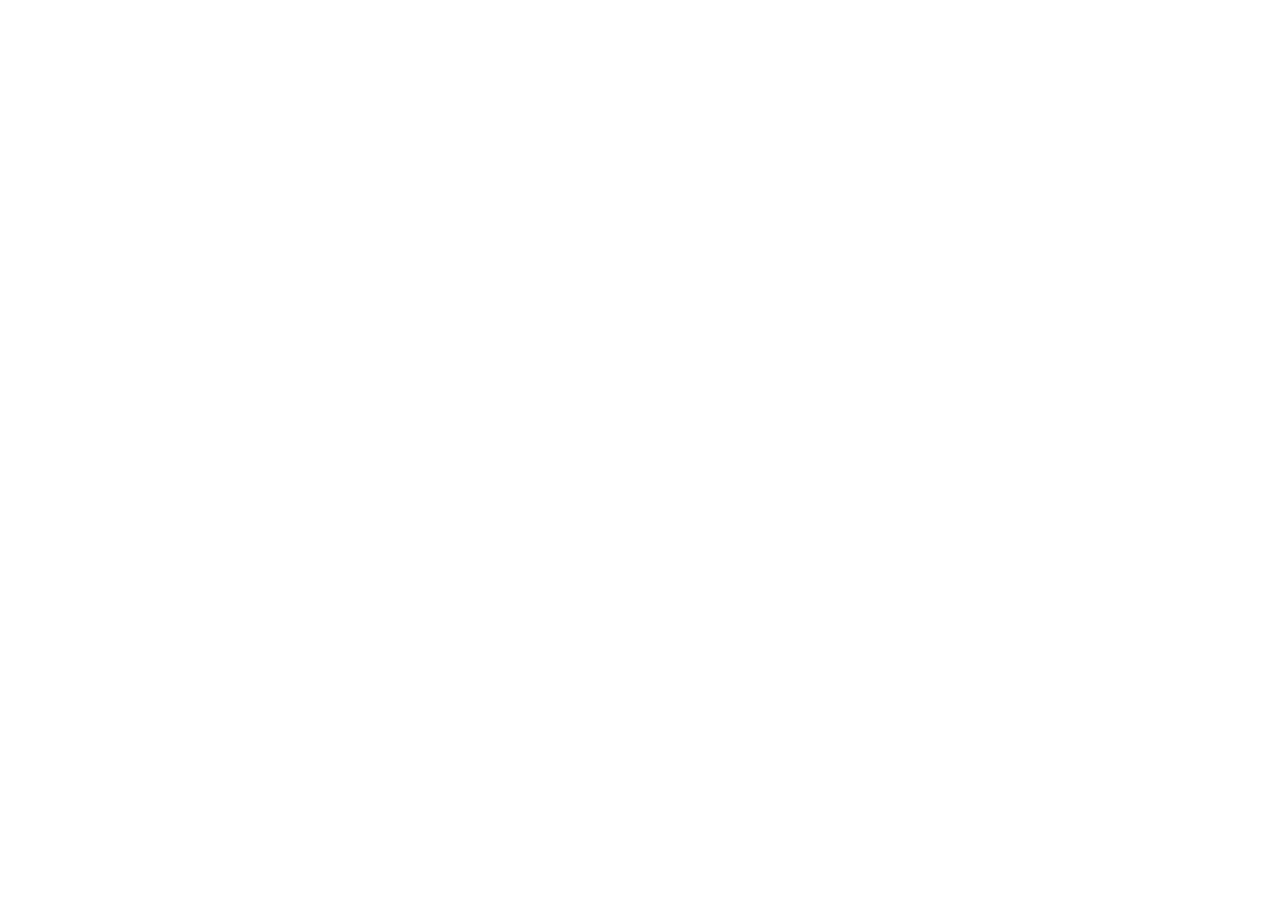
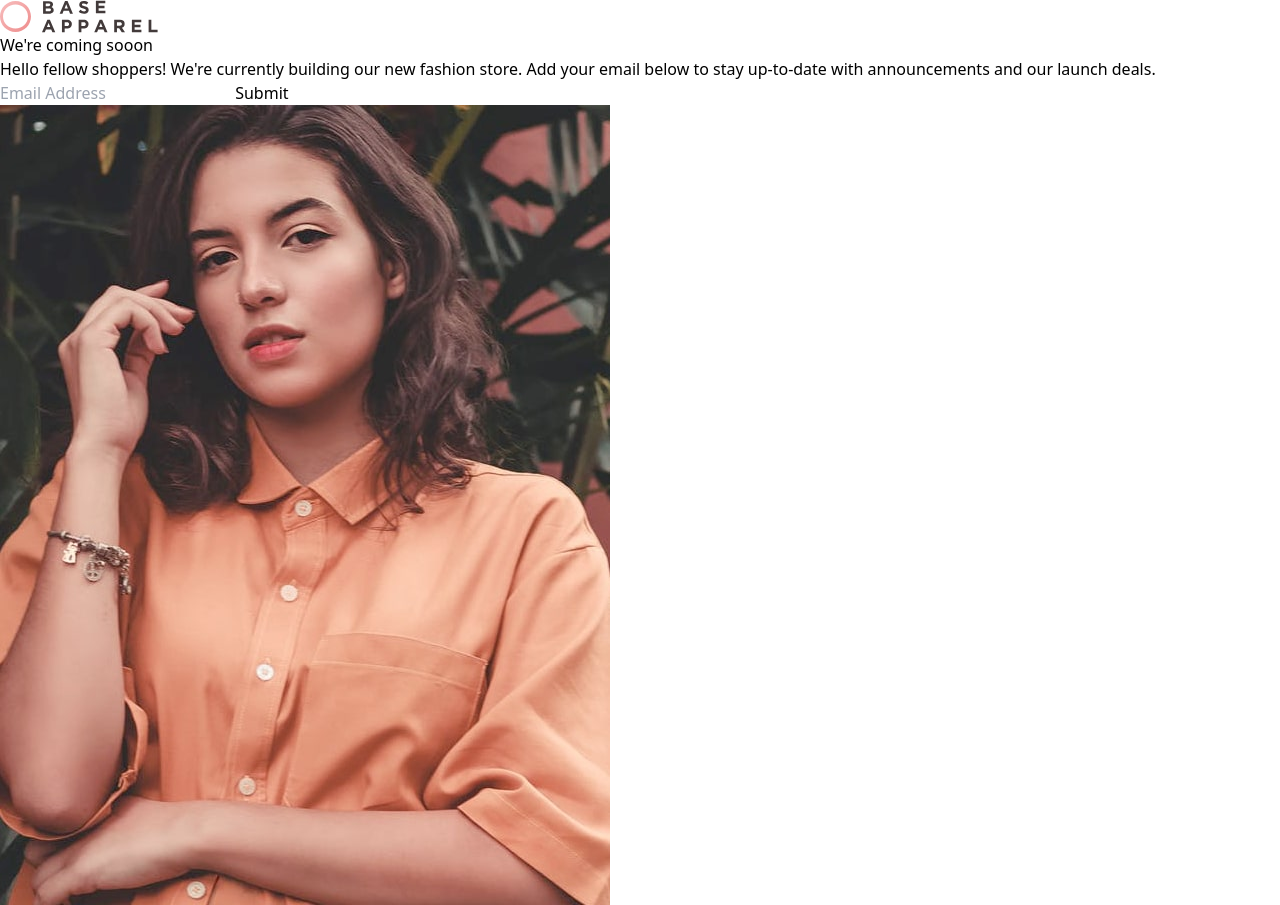
Before and after one commit to codexshell/base-apparel-coming-soom-page, a SvelteKit app: page / in a window 1280 px wide. Before the commit the page ends 800 px from the top, so only its background shows below. Built offline with nearby package versions, Linux system fonts and the light colour scheme.

Commit message:
add htm content

```diff
--- /dev/null
+++ b/src/lib/TextField.svelte
@@ -0,0 +1,8 @@
+<script></script>
+
+<form>
+  <input type="email" placeholder="Email Address" required>
+  <button type="submit">Submit</button>
+</form>
+
+<style></style>
--- a/src/routes/+page.svelte
+++ b/src/routes/+page.svelte
@@ -1,4 +1,5 @@
 <script>
+	import TextField from '$lib/TextField.svelte';
 </script>
 
 <svelte:head>
@@ -6,6 +7,28 @@
 	<meta name="description" content="coming soon page demo" />
 </svelte:head>
 
-<section></section>
+<section>
+	<div class="section__content">
+		<!-- * section logo -->
+		<div class="logo">
+			<img src="/logo.svg" alt="" />
+		</div>
+	</div>
+
+	<h1><span>We're</span> coming sooon</h1>
+
+	<p>
+		Hello fellow shoppers! We're currently building our new fashion store. Add your email below to
+		stay up-to-date with announcements and our launch deals.
+	</p>
+
+	<TextField />
+	<div class="hero">
+		<picture>
+			<source media="(max-width: 40rem)" srcset="/hero-mobile.jpg" />
+			<img src="/hero-desktop.jpg" alt="" />
+		</picture>
+	</div>
+</section>
 
 <style></style>
```
